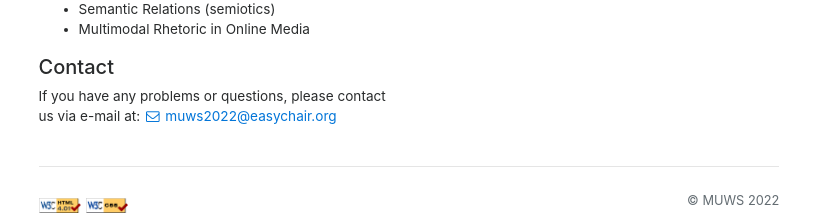
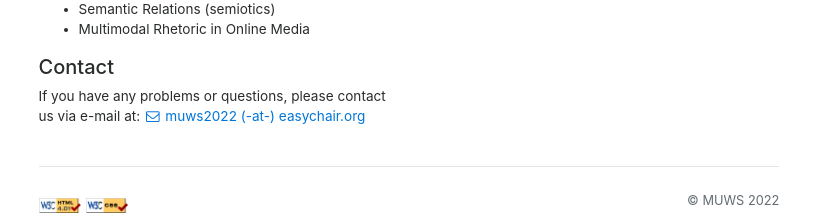
Before and after one commit to muws-workshop/muws-workshop.github.io, a Jekyll site: the page built from index.html, in a window 1280 px wide. Shown: the part 1156-1380 px from the top of the page, without its empty margins (231-1048 px from the left). Built offline with Jekyll 4.4.1, drawn with Linux system fonts in a browser that asks for light colours; nearby versions of some CDN libraries.

```diff
--- a/_data/conference.yml
+++ b/_data/conference.yml
@@ -1,6 +1,6 @@
 full_title: The 1st International Workshop on Multimodal Understanding for the Web and Social Media
 short_title: MUWS 2022
-email: muws2022@easychair.org
+email: muws2022 (-at-) easychair.org
 description:
 location: Online (organized by Lyon, France)
 colocated: Co-located with The WebConf 2022
```
